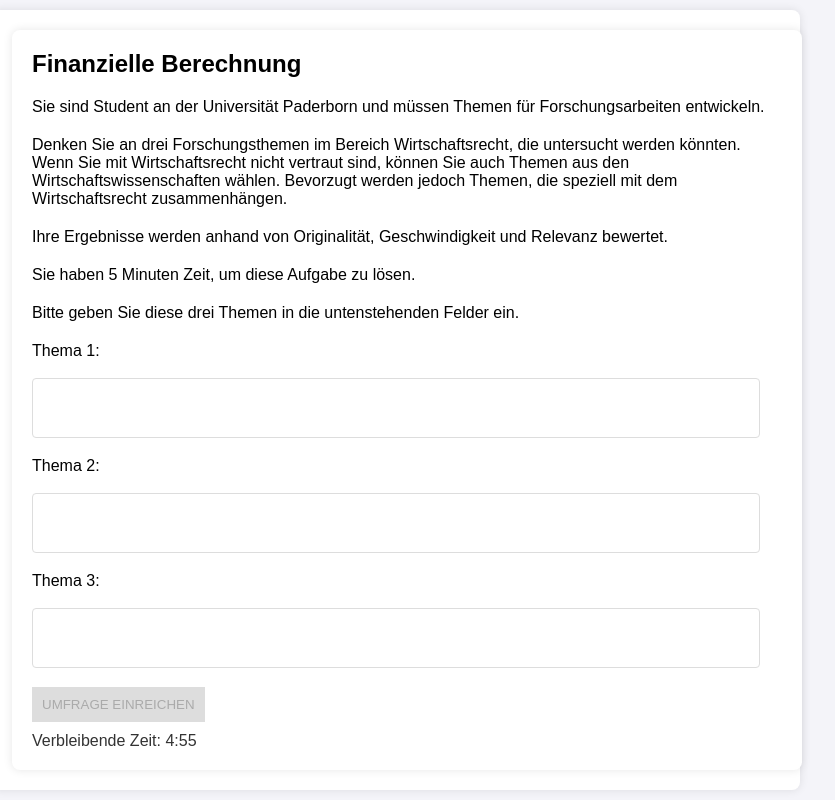
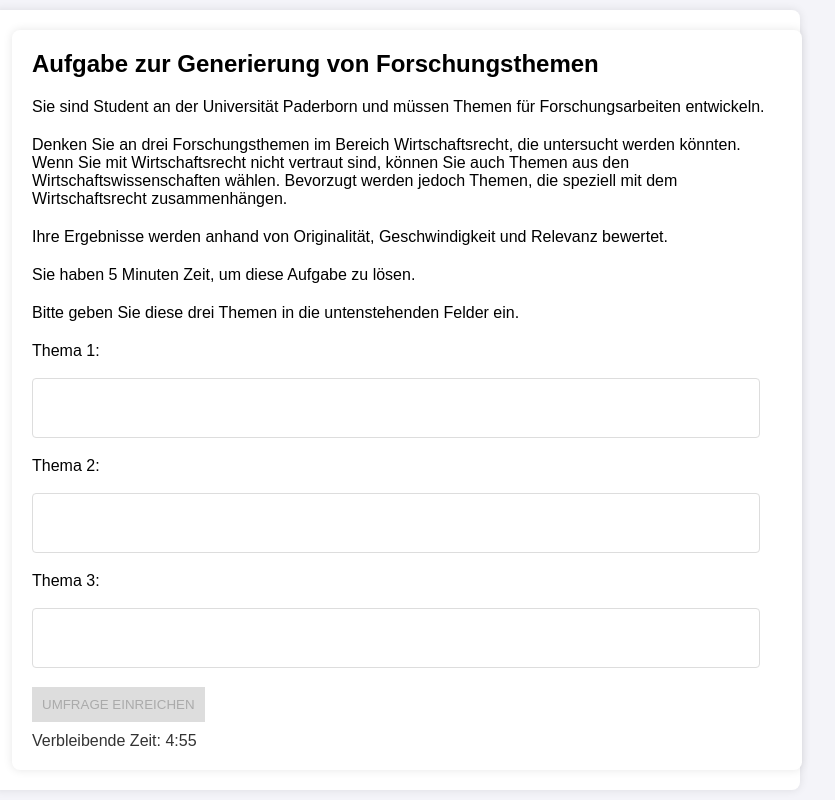
Before and after one commit to Jakob-al28/TaskBasedAIExperiment, a website: page public/generative_control.html in a window 1280 px wide. Shown: the whole page, without its empty margins (244-1079 px from the left). Drawn offline with Linux system fonts and the light colour scheme; no server answers.

Commit message:
Update files and configuration for deployment

```diff
--- a/public/generative_control.html
+++ b/public/generative_control.html
@@ -41,7 +41,7 @@
     function applyLanguage(lang) {
         const langData = translations[lang];
         // Update the title of the page
-        document.querySelector('.task-gen h2').textContent = langData.header;
+        document.querySelector('.task-gen h2').textContent = langData.header_gen;
 
         // Update paragraphs in the task-gen container
         const paragraphs = document.querySelectorAll('.task-gen p');
--- a/public/js/languageData.js
+++ b/public/js/languageData.js
@@ -13,7 +13,7 @@ const translations = {
       changeLanguage: "Sprache ändern:",
 
       // generative
-      header: "Research Paper Topic Generation Task",
+      header_gen: "Research Paper Topic Generation Task",
       description: "You are a student at the University of Paderborn and you need to come up with topics for research papers.",
       task: "Think of three research topics in Business Law that could be explored. If you are not familiar with Business Law, you may select topics from Business Studies instead. However, topics specifically related to Business Law are preferred.",
       evaluationCriteria: "Your results will be evaluated based on originality, speed, and relevance.",
@@ -97,7 +97,7 @@ const translations = {
         aiProductivityLabel: "I believe that generative AI tools like ChatGPT enhance my productivity.",
         attentionCheckLabel: "Attention check, please select the 'strongly disagree' button with the value 1.",
         aiReuseLabel: "I frequently use generative AI tools like ChatGPT in my daily life.",
-        aiSentimentLabel: "Optional field: Express your opinion in less than 50 words and preferably in bullet points on the statement 'Generative AI tools like ChatGPT increase my productivity'.",
+        aiSentimentLabel: "Express your opinion in less than 50 words and preferably in bullet points on the statement 'Generative AI tools like ChatGPT increase my productivity'.",
         aiSentimentPlaceholder: "Use this field to enter your opinion.",
         submitButton: "SUBMIT SURVEY",
     },
@@ -121,7 +121,7 @@ const translations = {
       changeLanguage: "Change Language:",
 
       // generative
-      header: "Aufgabe zur Generierung von Forschungsthemen",
+      header_gen: "Aufgabe zur Generierung von Forschungsthemen",
       description: "Sie sind Student an der Universität Paderborn und müssen Themen für Forschungsarbeiten entwickeln.",
       task: "Denken Sie an drei Forschungsthemen im Bereich Wirtschaftsrecht, die untersucht werden könnten. Wenn Sie mit Wirtschaftsrecht nicht vertraut sind, können Sie auch Themen aus den Wirtschaftswissenschaften wählen. Bevorzugt werden jedoch Themen, die speziell mit dem Wirtschaftsrecht zusammenhängen.",
       evaluationCriteria: "Ihre Ergebnisse werden anhand von Originalität, Geschwindigkeit und Relevanz bewertet.",
@@ -205,7 +205,7 @@ const translations = {
         aiProductivityLabel: "Ich glaube, dass generative KI-Tools wie ChatGPT meine Produktivität steigern.",
         attentionCheckLabel: "Aufmerksamkeitsprüfung, bitte wählen Sie den Knopf 'stimme überhaupt nicht zu' mit dem Wert 1.",
         aiReuseLabel: "Ich nutze häufig generative KI-Tools wie ChatGPT in meinem Alltag.",
-        aiSentimentLabel: "Freiwilliges Feld: Äußern Sie Ihre Meinung in maximal 50 Wörtern und in Stichpunkten zu der Aussage 'KI-Tools wie ChatGPT steigern meine Produktivität'.",
+        aiSentimentLabel: "Äußern Sie Ihre Meinung in maximal 50 Wörtern und in Stichpunkten zu der Aussage 'KI-Tools wie ChatGPT steigern meine Produktivität'.",
         aiSentimentPlaceholder: "Nutzen Sie dieses Feld, um Ihre Meinung einzugeben.",
         submitButton: "UMFRAGE EINREICHEN",
 
```
Also changed, not shown: public/generative_experimental.html (+1 -1 lines), public/survey.html (+1 -1 lines).
